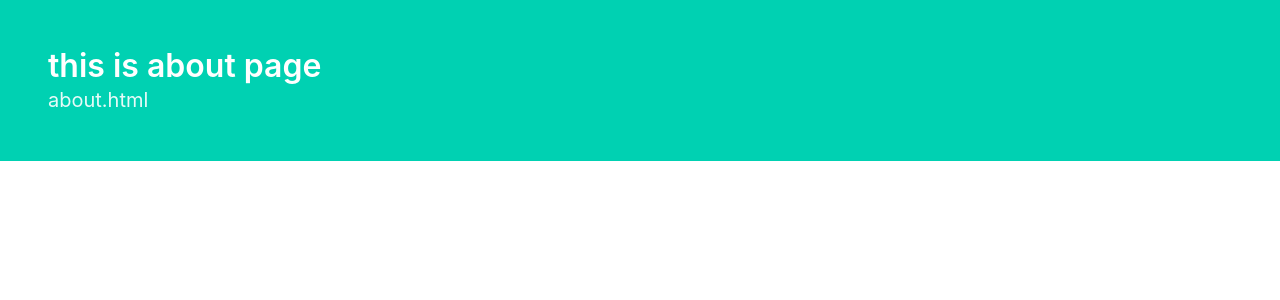
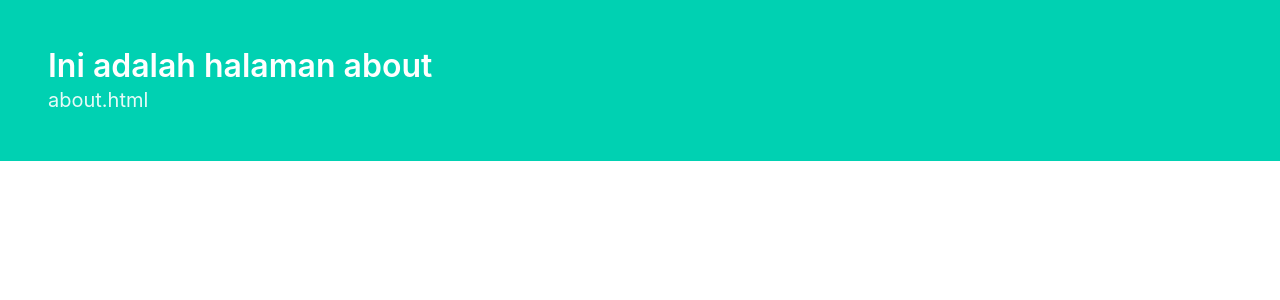
Before and after one commit to lxegydya/testingcolab, a Flask app: template templates/about.html in a window 1280 px wide. Shown: the top 300 px of the page. Run offline with Flask 2, Linux system fonts and the light colour scheme; the template is opened without the code that fills it, so the values that code supplies are empty; some libraries are stand-ins or nearby versions.

Commit message:
perubahan pada halaman about

```diff
--- a/templates/about.html
+++ b/templates/about.html
@@ -1,7 +1,7 @@
 <!DOCTYPE html>
 <html lang="en">
   <head>
-    <title>Home | SWEETER</title>
+    <title>Halaman About</title>
     <meta charset="utf-8" />
     <meta
       name="viewport"
@@ -28,7 +28,7 @@
   <body>
     <section class="hero is-primary">
         <div class="hero-body">
-          <p class="title">this is about page</p>
+          <p class="title">Ini adalah halaman about</p>
           <p class="subtitle">about.html</p>
         </div>
       </section>
```
